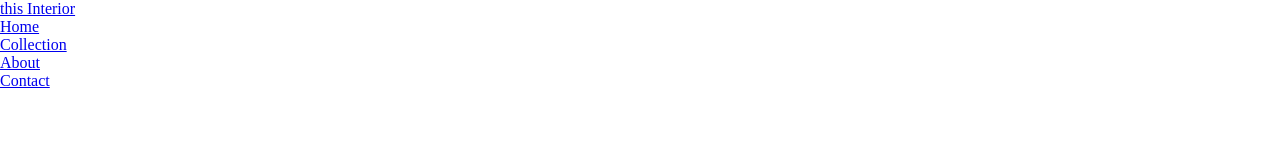
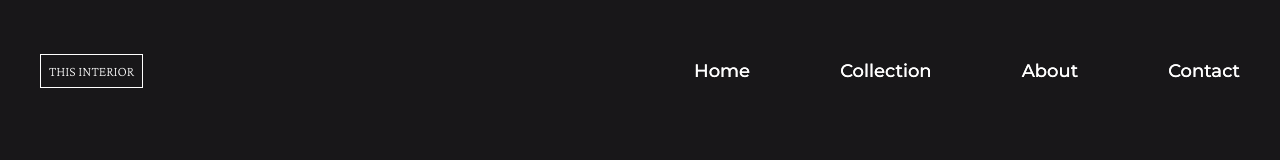
Before and after one commit to renancaldasdev/Interior-Consultant, a plain HTML site: page index.html in a window 1280 px wide. Drawn offline with nearby package versions, Linux system fonts and the light colour scheme.

Commit message:
style: padronizando page e feito o header do site

```diff
--- a/assets/css/styles.css
+++ b/assets/css/styles.css
@@ -6,10 +6,90 @@
   box-sizing: border-box;
 }
 
+:root{
+  --background-color: #181719;
+  --primary-font: 'Montserrat', sans-serif;
+  --logo-font: 'Crimson Pro', serif;
+  --second-font: 'Lora', serif;
+  --primary-color: #ffffff;
+  --second-color: #828282;
+  --copy-color: #A9A9A9;
+}
+
 html{
   font-size: 62.5%;
 }
 
 body{
   font-size: 1.6rem;
+  font-family: var(--primary-font);
+  background-color: var(--background-color);
+  color: var(--primary-color);
 }
+
+.container{
+  max-width: 124rem;
+  margin: 0 auto;
+  padding: 0 20px;
+}
+
+.header-content{
+  display: flex;
+  flex-wrap: wrap;
+  justify-content: space-between;
+  align-items: center;
+  padding-top: 5rem;
+}
+
+.header-content .logo a {
+  display: block;
+  padding: 8px;
+  border: 1px solid #ffffff;
+
+  color: var(--primary-color);
+  text-decoration: none;
+
+  font-family: var(--logo-font);
+  font-weight: 200;
+  font-size: 1.4rem;
+  line-height: 1.6rem;
+  text-transform: uppercase;
+}
+
+.menu ul {
+  display: flex;
+  gap: 9rem;
+  list-style: none;
+}
+
+.menu ul li {
+  width: 24%;
+}
+
+.menu ul li a{
+  color: var(--primary-color);
+  display: block;
+  text-decoration: none;
+  font-weight: 500;
+  font-size: 1.8rem;
+  line-height: 2.6rem;
+  padding: 8px 0;
+  position: relative;
+  text-shadow: 0 0 00.1px;
+}
+
+
+.menu ul li a::after{
+  content: '';
+  display: block;
+  width: 0px;
+  height: 2px;
+  transition: 0.3s;
+  background-color: var(--primary-color);
+  margin-top: 4px;
+  position: absolute;
+}
+
+.menu ul li a:hover::after{
+  width: 100%;
+}
```
